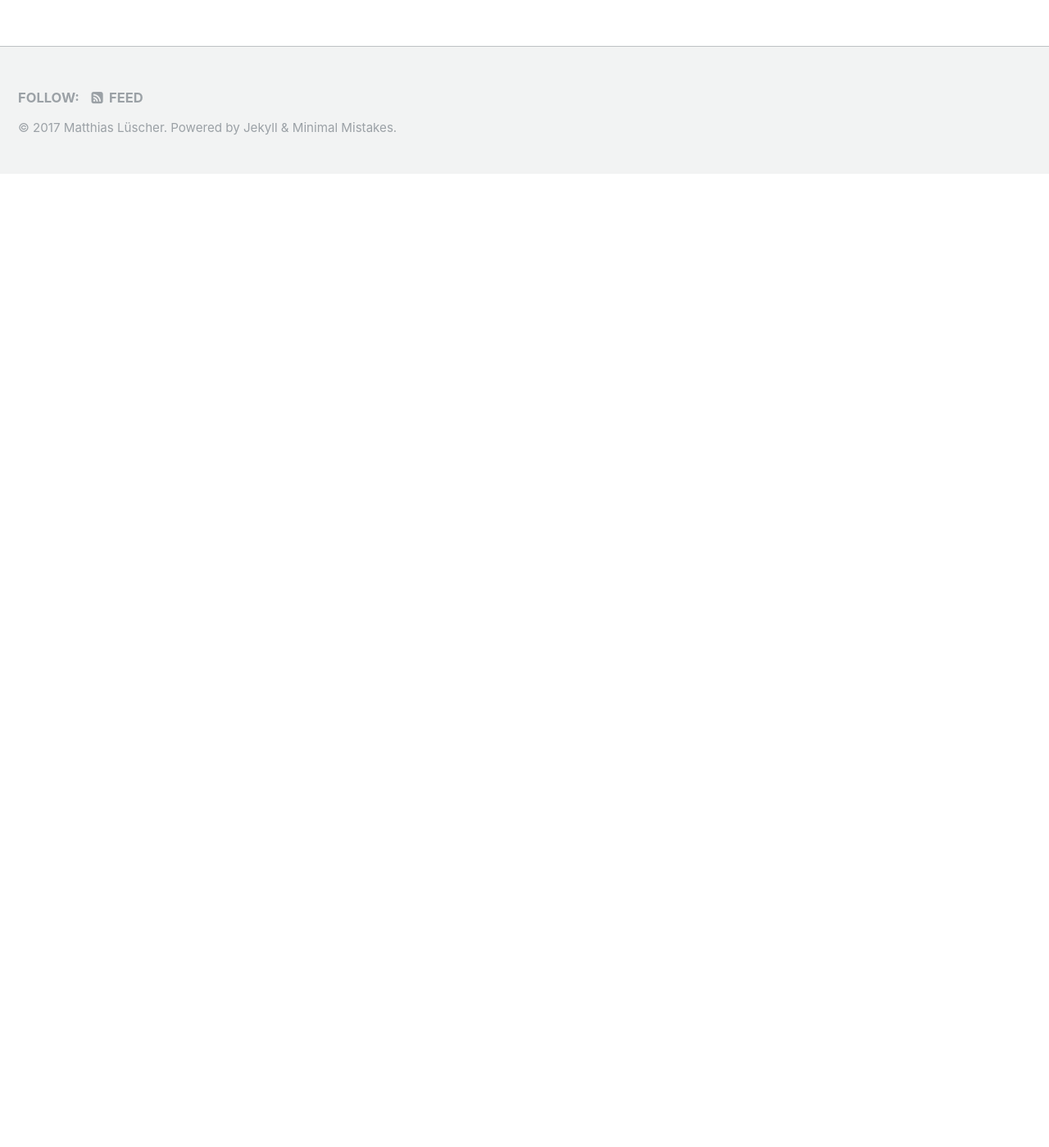
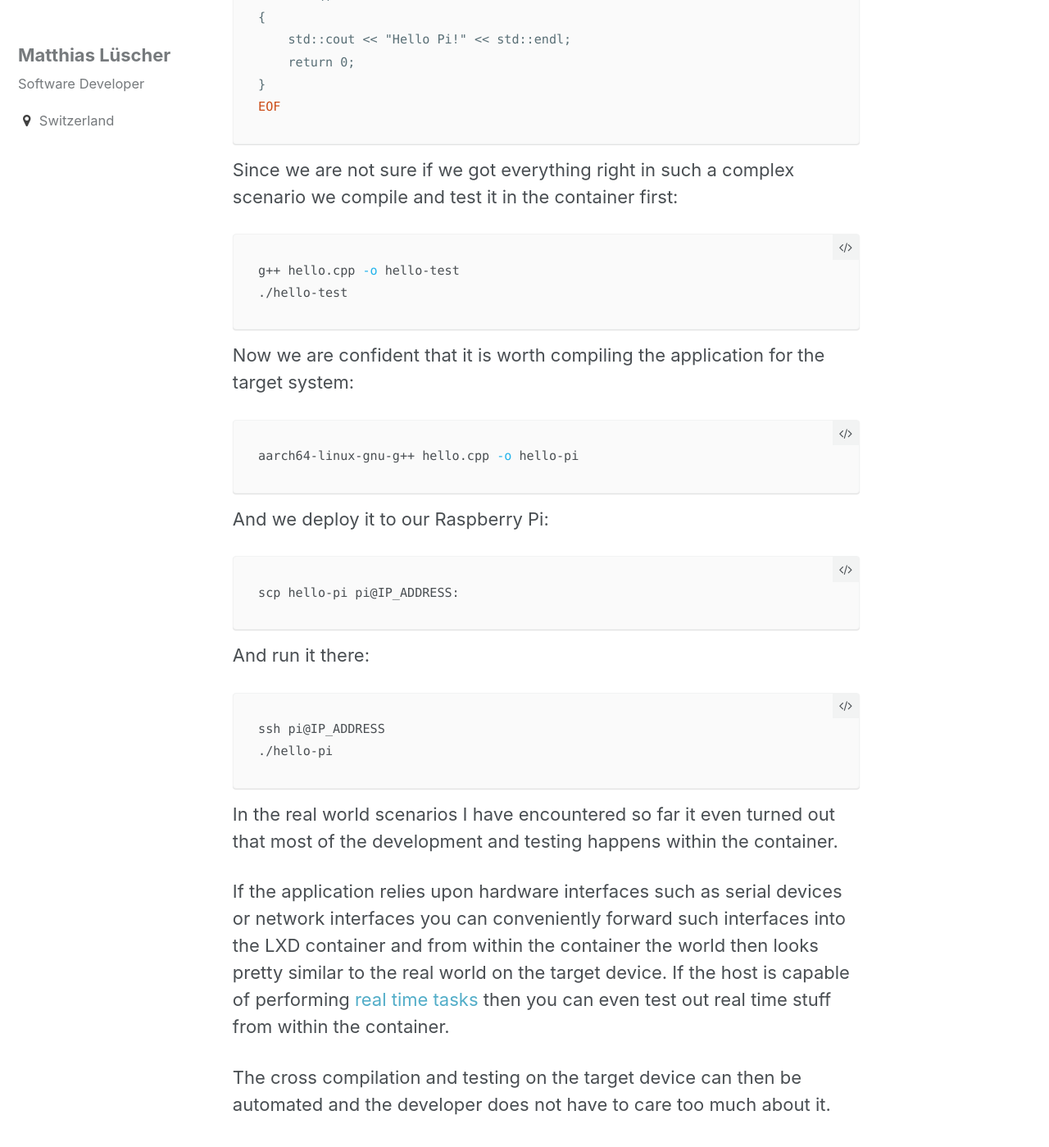
Before and after one commit to lueschem/lueschem.github.io, a Jekyll site: the page built from _posts/2017-12-14-A-new-Approach-to-Operating-System-Image-Creation.md, in a window 1280 px wide and 1400 px high, scrolled down 6580 px. Shown: the whole window at 82% size. Built offline with Jekyll 4.4.1, drawn with Linux system fonts in a browser that asks for light colours; comment, search, counter and statistics services are not loaded; before the commit the page ends 6792 px from its top, so only the background shows below that; some of the changed text lies outside the part shown.

Commit message:
Updated upcoming blog post.

````diff
--- a/_posts/2017-12-14-A-new-Approach-to-Operating-System-Image-Creation.md
+++ b/_posts/2017-12-14-A-new-Approach-to-Operating-System-Image-Creation.md
@@ -54,8 +54,12 @@ ssh pi@IP_ADDRESS
 
 or via local login using keyboard and monitor.
 
-Now we have to take a look behind the scenes to better understand how
-`edi` does the OS image generation:
+You might think: "So what? There are plenty of scripts that can achieve
+this."
+
+This is correct and I even got inspired by those scripts. But I wanted
+to take the approach a step further by doing certain things a bit
+different:
 
 ## The Command Pipeline
 
@@ -67,14 +71,16 @@ because the whole image can be developed step by step. While doing the later
 steps `edi` will directly reuse the artifacts of the previous steps without
 consuming time to re-generate them.
 
-The resulting "command pipeline" looks like this:
+The resulting design is a pipeline of consecutive sub commands that
+looks like this:
 
 ![command pipeline](/assets/images/blog/command_pipeline.png){:class="img-responsive"}
 
 `edi` does not even try to be clever about (intermediate) artifacts:
-If the artifact is present it will take it, otherwise it will try to
+If the requested artifact is present it will take it, otherwise it will try to
 generate it. If you want to force the re-creation of selected artifacts,
-you can tell edi to recursively delete artifacts from the N preceding steps:
+you can tell edi to recursively delete the artifacts of the given and
+the N preceding sub commands:
 
 ``` bash
 sudo edi image create --recursive-clean 5 pi3-stretch-arm64.yml
@@ -130,3 +136,79 @@ The following picture shows an overview of the artifacts we have seen
 so far:
 
 ![container and image artifacts](/assets/images/blog/edi_pi_artifacts.png){:class="img-responsive"}
+
+Now that we have a running Raspberry Pi and a cross compilation container
+we can do our first steps to develop a highly sophisticated application:
+
+## The Workflow
+
+First we enter the cross compilation container (the initial password is
+_ChangeMe!_) and change the password:
+
+``` bash
+lxc exec edi-pi-cross-dev -- login ${USER}
+passwd
+```
+
+Then we create a folder within the folder that is shared with the host
+operating system:
+
+``` bash
+mkdir -p ~/edi-workspace/hello-pi
+cd ~/edi-workspace/hello-pi
+```
+
+Now we write our groundbreaking application:
+
+``` bash
+cat << EOF > hello.cpp
+#include <iostream>
+
+int main()
+{
+    std::cout << "Hello Pi!" << std::endl;
+    return 0;
+}
+EOF
+```
+
+Since we are not sure if we got everything right in such a complex
+scenario we compile and test it in the container first:
+
+``` bash
+g++ hello.cpp -o hello-test
+./hello-test
+```
+
+Now we are confident that it is worth compiling the application for the
+target system:
+
+``` bash
+aarch64-linux-gnu-g++ hello.cpp -o hello-pi
+```
+
+And we deploy it to our Raspberry Pi:
+
+``` bash
+scp hello-pi pi@IP_ADDRESS:
+```
+
+And run it there:
+
+``` bash
+ssh pi@IP_ADDRESS
+./hello-pi
+```
+
+In the real world scenarios I have encountered so far it even turned out
+that most of the development and testing happens within the container.
+
+If the application relies upon hardware interfaces such as serial devices
+or network interfaces you can conveniently forward such interfaces into
+the LXD container and from within the container the world then looks pretty
+similar to the real world on the target device. If the host is capable of
+performing [real time tasks](https://wiki.linuxfoundation.org/realtime/start)
+then you can even test out real time stuff from within the container.
+
+The cross compilation and testing on the target device can then be
+automated and the developer does not have to care too much about it.
````
Also changed, not shown: other parts of _posts/2017-12-14-A-new-Approach-to-Operating-System-Image-Creation.md (+1 -1 lines).
